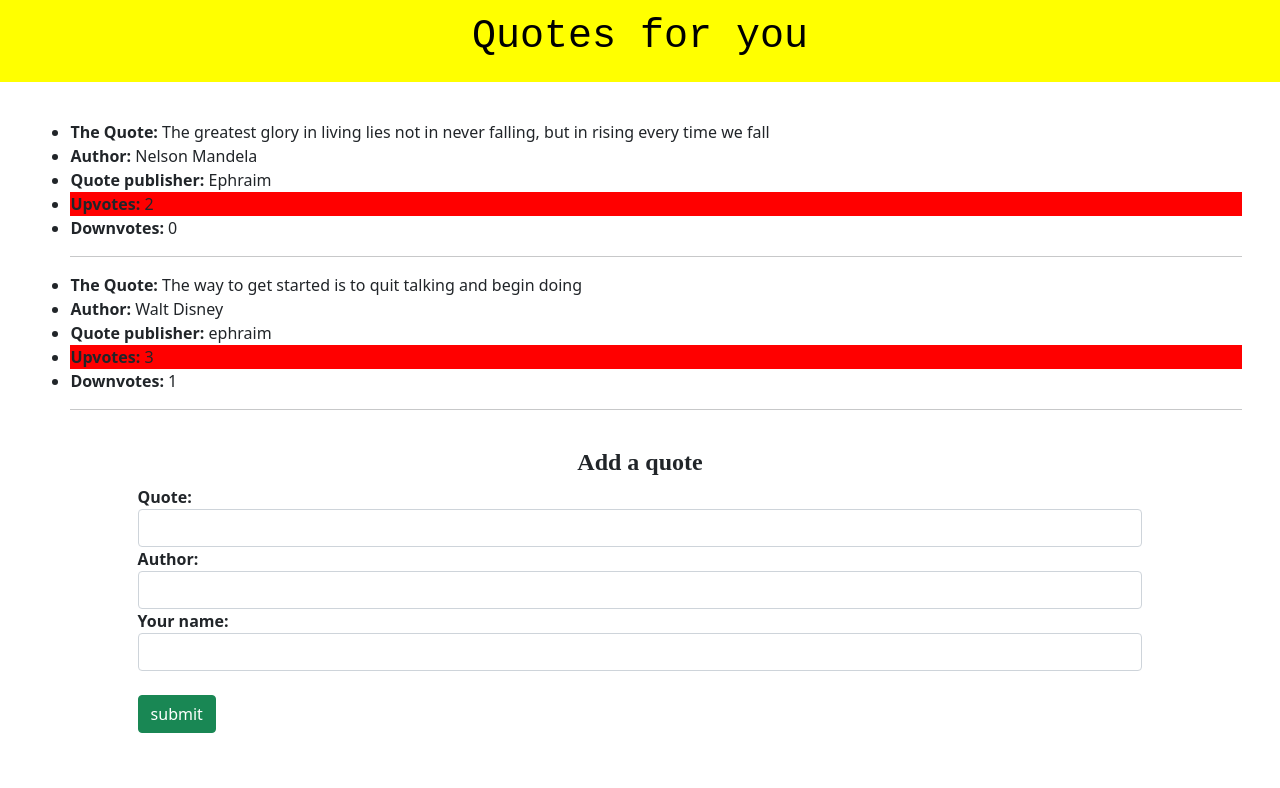
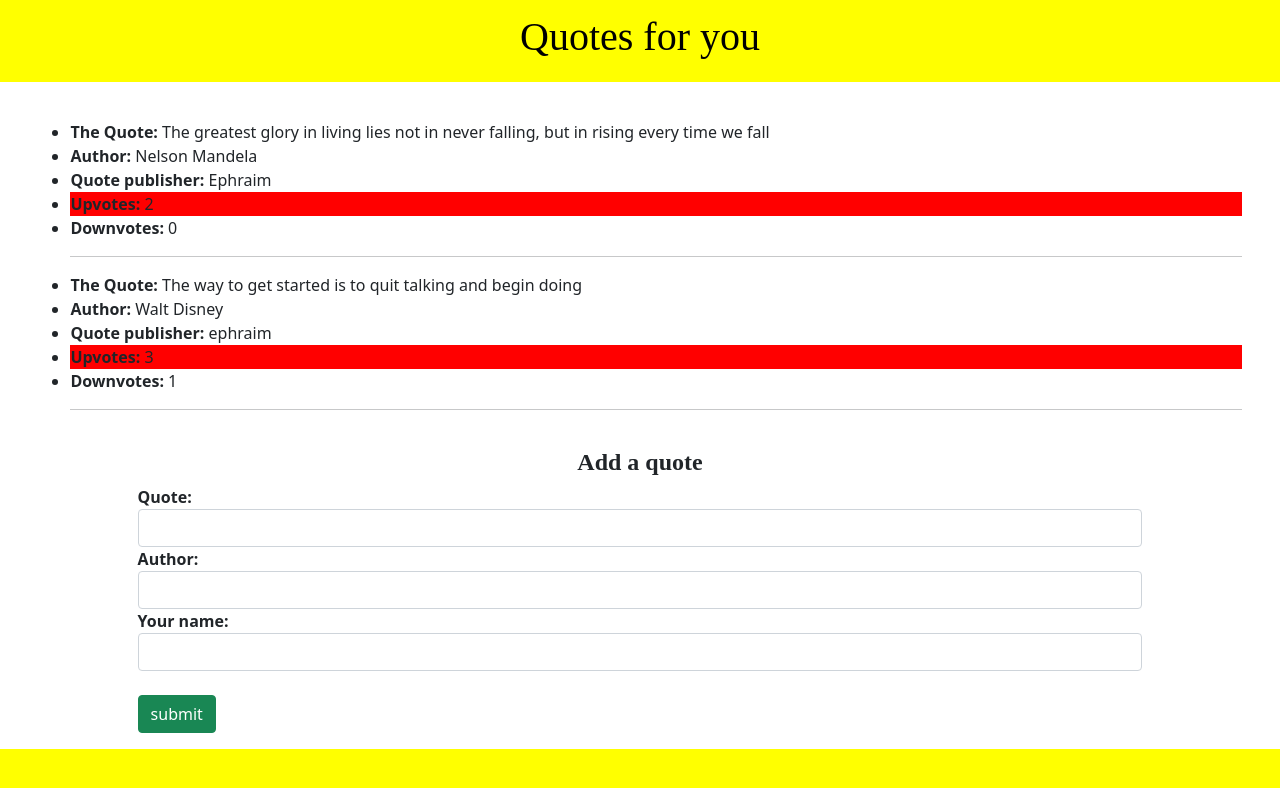
Before and after one commit to Ephraim19/Quoteapp, an Angular app: page / in a window 1280 px wide. Shown: the top 788 px of the page. Built offline with nearby package versions, Linux system fonts and the light colour scheme.

Commit message:
Created a footer

```diff
--- a/src/app/quote-form/quote-form.component.html
+++ b/src/app/quote-form/quote-form.component.html
@@ -66,5 +66,6 @@
         <button class="btn btn-success" type="submit">submit</button>
       </form>
     </div>
+
   </body>
 </html>
--- a/src/app/quotes/quotes.component.css
+++ b/src/app/quotes/quotes.component.css
@@ -1,7 +1,7 @@
 .heading{
     text-align: center;
     color: black;
-    font-family: 'Courier New', Courier, monospace;
+    font-family: 'Times New Roman', Times, serif;
     background-color: yellow;
     padding: 1%;
 }
@@ -14,3 +14,9 @@
     margin: 3%;
     background-color: white;
 }
+
+.footer {
+    margin-top: 1rem;
+    padding: 5%;
+    background-color: yellow;
+}
--- a/src/app/quotes/quotes.component.html
+++ b/src/app/quotes/quotes.component.html
@@ -20,7 +20,9 @@
           </li>
         </ul>
       </div>
+    <app-quote-form (addQuote)="moreQuotes($event)"></app-quote-form>
+    <div class="footer">
 
-    <app-quote-form (addQuote)="moreQuotes($event)"></app-quote-form>
+    </div>
   </body>
 </html>
```
